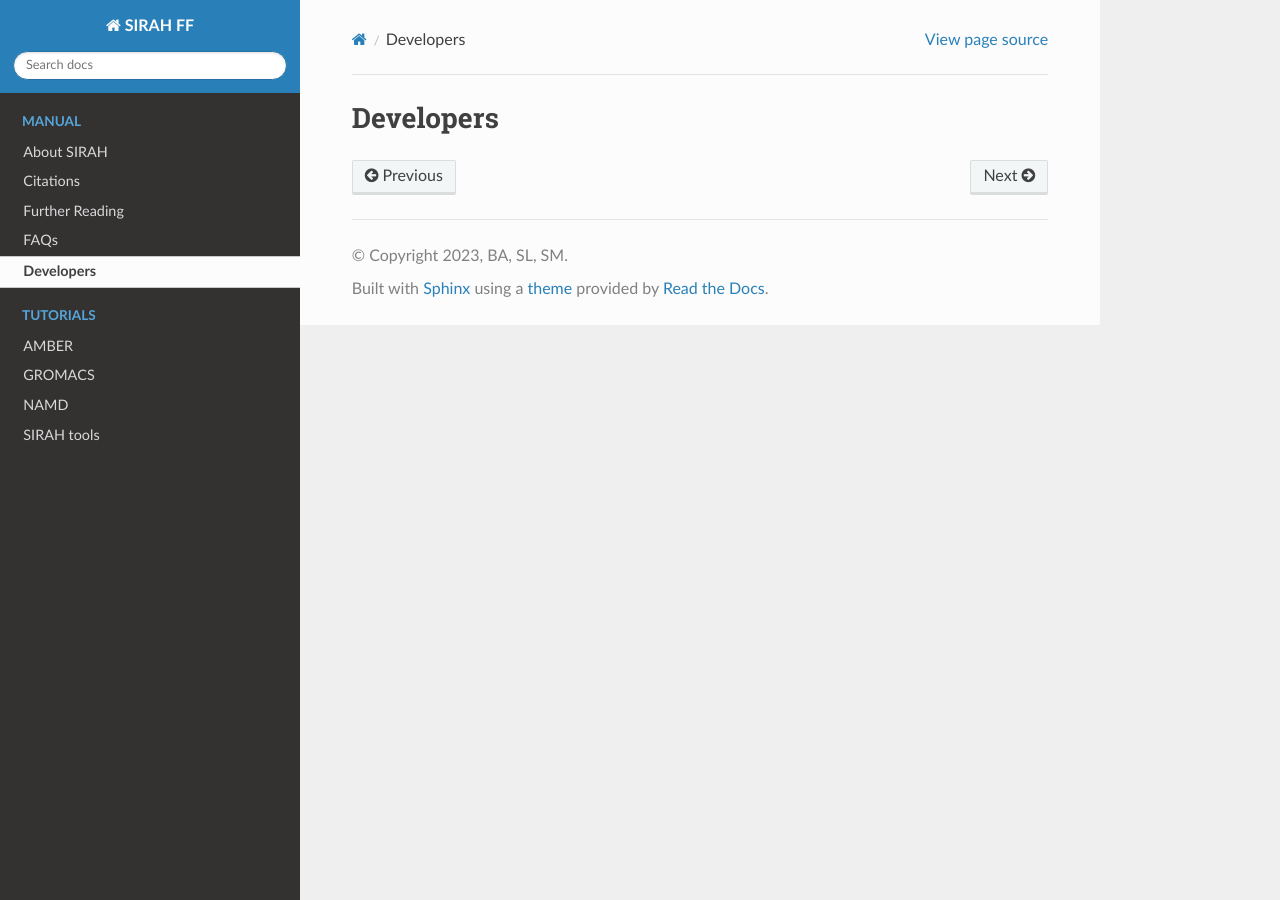
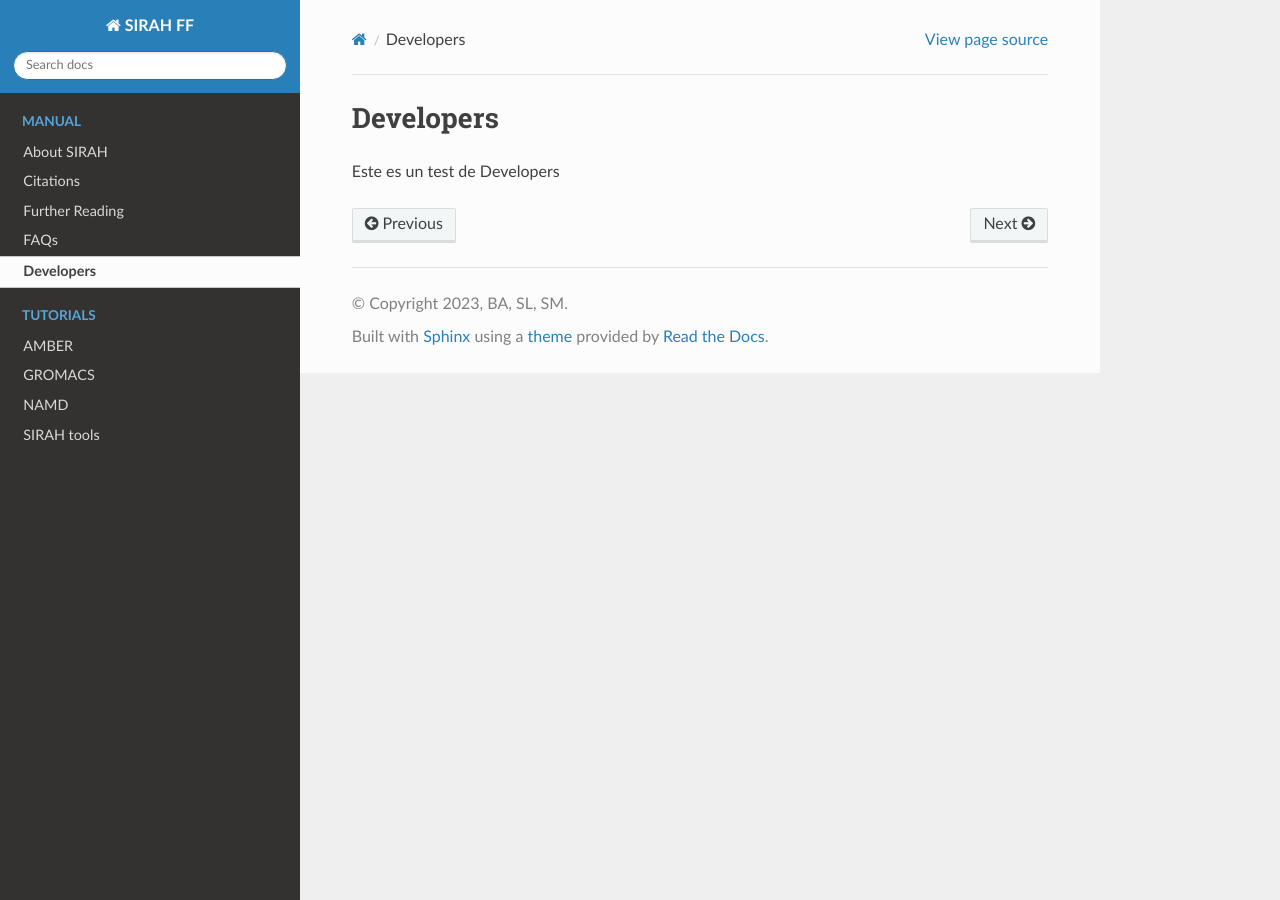
Before and after one commit to SIRAHFF/documentation, a Sphinx documentation site: the page built from docs/source/Developers.rst, in a window 1280 px wide. Built offline with Sphinx 7.4.7 and the Read the Docs theme 2.0.0, drawn with Linux system fonts in a browser that asks for light colours.

Commit message:
Update Developers.rst

```diff
--- a/docs/source/Developers.rst
+++ b/docs/source/Developers.rst
@@ -1,2 +1,4 @@
 Developers
 ==========
+
+Este es un test de Developers
```
